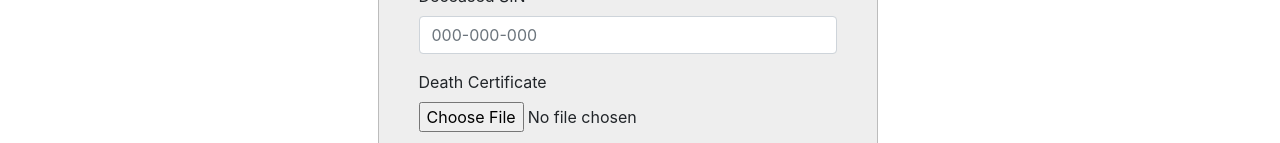
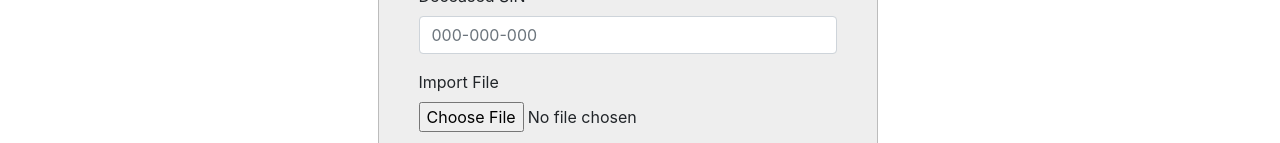
Before and after one commit to sara-sabr/poc-blockchain-example-client, a React (Create React App) app: page /find in a window 1280 px wide. Shown: the part 809-952 px from the top of the page. Built offline with nearby package versions, Linux system fonts and the light colour scheme.

Commit message:
small changes

```diff
--- a/src/Records.js
+++ b/src/Records.js
@@ -13,7 +13,7 @@ const Styles = styled.div`
 export const Records = () => (
     <Styles>
 <Container fluid className="recordBody">
-        <h2 class="text-center">Death Notification Records</h2>
+        <h2 class="text-center">Records</h2>
         <p class="lead text-center"> List of Active Records</p>
             <Row>
             <Col md={{ span: 6, offset: 3 }}><ItemList/></Col>
--- a/src/components/Input.js
+++ b/src/components/Input.js
@@ -102,7 +102,7 @@ const Styles = styled.div`
                         <Form.Control type="name" value={sin} onChange={e => this.handleInput(e, "sin") } placeholder="000-000-000"/>
             </Form.Group>
             <Form.Group>
-                    <Form.Label  >Death Certificate</Form.Label>
+                    <Form.Label>Import File</Form.Label>
             <Form.Control
                     id="formControlsFile"
                     type="file"
```
